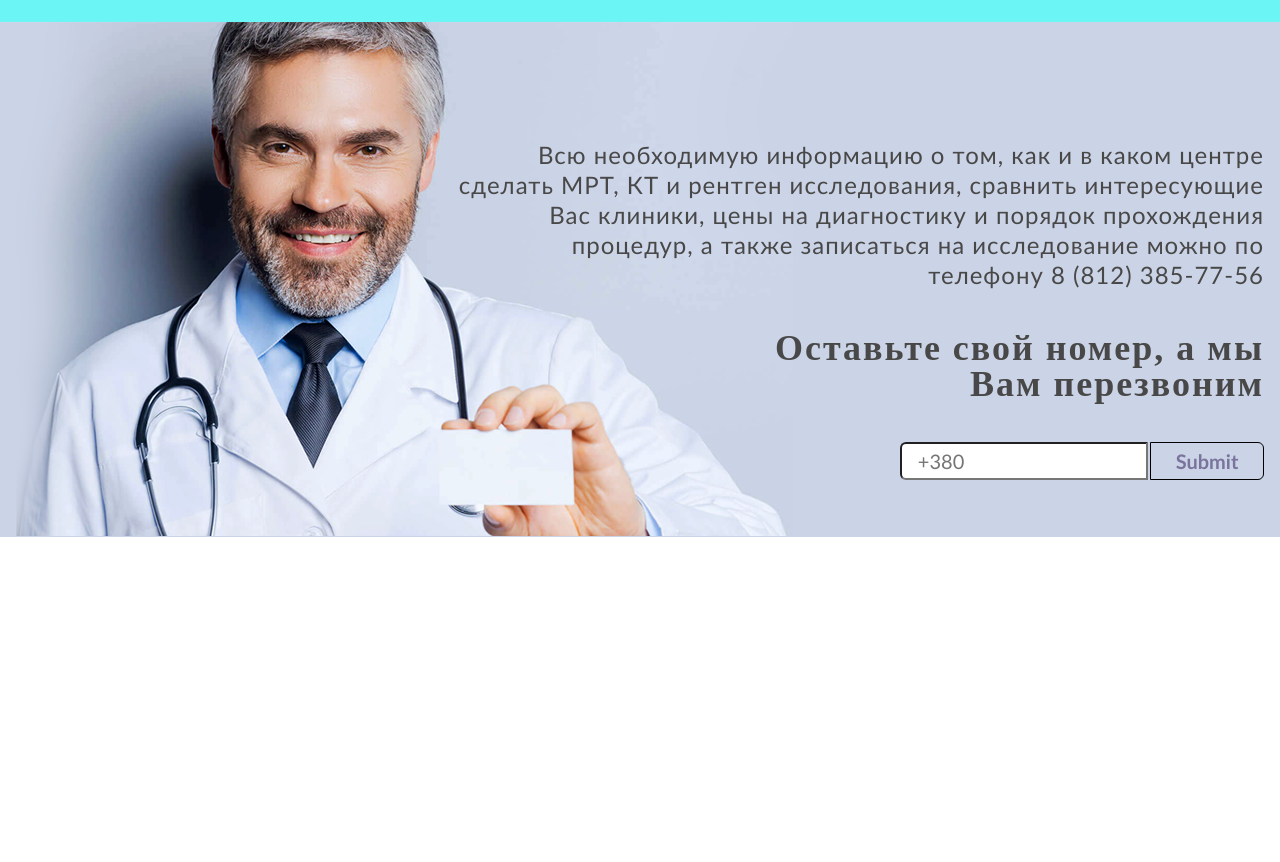
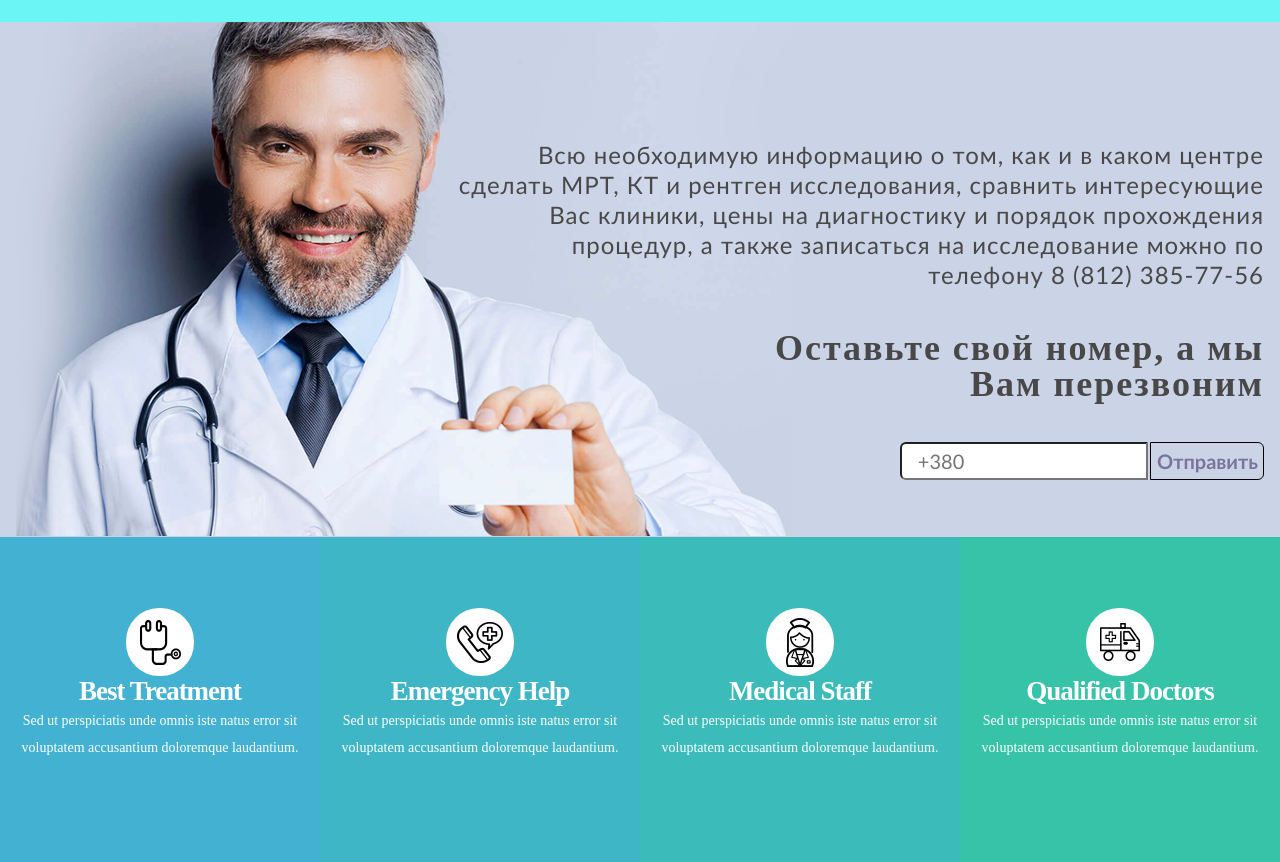
Before and after one commit to Diplot/src, a website: page index.html in a window 1280 px wide. Shown: the part 109-971 px from the top of the page. Before the commit the page ends 800 px from the top, so only its background shows below. Drawn offline with nearby package versions, Linux system fonts and the light colour scheme.

Commit message:
add 3 section

```diff
--- a/css/style.css
+++ b/css/style.css
@@ -155,6 +155,63 @@ header{
     font-family: "Calibri";
     font-weight: 600;
 }
+/* преимущества */
+.advantages{
+    position: relative;
+    background-color: #cbd4e6;
+}
+.advantages__menu{
+    margin: 0 auto;
+    display: flex;
+    justify-content: center;
+    flex-wrap: wrap;
+}
+.cube{
+    display: flex;
+    flex-direction: column;
+    align-items: center;
+    justify-content: center;
+    position: relative;
+}
+.best_treatment{
+    background-color: #43b1d2;
+}
+.emergency_help{
+    background-color: #3fb6c6;
+}
+.medical_staff{
+    background-color: #3cbbbb;
+}
+.qualified_doctors{
+    background-color: #37c3a8;
+
+}
+.cube__circle{
+    display: flex;
+    justify-content: center;
+    align-items: center;
+    width: 68px;
+    height: 68px;
+    border-radius: 33px;
+    background-color: #ffffff;
+}
+.cube h3{
+    font-size: 27px;
+    letter-spacing: -1px;
+    color: #ffffff;
+    font-family: "Myriad Pro";
+    font-weight: bold;
+    text-align: center;
+}
+.cube p{
+    width: 292px;
+    height: 84px;
+    font-size: 14px;
+    line-height: 27px;
+    color: #ffffff;
+    font-family: "Myriad Pro";
+    text-align: center;
+}
 @media (min-width: 320px) and (max-width: 575px) {
    /* шапка */
    header{
@@ -252,6 +309,11 @@ header{
     width: 110px;
     background-color: #cbd4e6;
  }
+
+ .cube{
+     width: 320px;
+     height: 320px;
+ }
 }
 
  @media (min-width: 576px) and (max-width: 767px) {
@@ -336,6 +398,10 @@ header{
         width: 110px;
         background-color: #cbd4e6;
      }
+     .cube{
+        width: 325px;
+        height: 325px;
+    }
  }
  @media (min-width: 768px) and (max-width: 991px) {
     header{
@@ -378,6 +444,10 @@ header{
         color: #fff;
         filter: drop-shadow(0px 0px 6px #000);
     }
+    .cube{
+        width: 325px;
+        height: 325px;
+    }
  }
  @media (min-width: 992px) and (max-width: 1199px) {
 
@@ -394,6 +464,13 @@ header{
     color: #fff;
     filter: drop-shadow(0px 0px 6px #000);
 }
+.advantages__menu{
+    justify-content: space-around;
+}
+.cube{
+    width: 360px;
+    height: 325px;
+}
 }
  @media (min-width: 1200px) {
      .menu {
@@ -409,7 +486,9 @@ header{
          top: 58px;
          padding: 16px;
      }
+     .cube{
+        width: 25%;
+        height: 325px;
+    }
  }
 /*банер с доктором*/
-
-}
--- a/index.html
+++ b/index.html
@@ -40,8 +40,8 @@
             </nav>
     </header>
 
-    <section class="recall">
-            <div class="recall__img"><img src="image/doc.png" alt="улыбающийся врач"></div>
+    <section class="recall" role="banner" aria-label="баннер">
+            <div class="recall__img"><img src="image/doc.png" alt="улыбающийся врач" role="img" alt="фоновое изображение баннера"></div>
             <div class="recall__content"></div>
                 <div class="recall__text">
                     <p class="recall__text-p">
@@ -51,43 +51,44 @@
                         процедур, а также записаться на исследование можно по<br>
                         телефону <span>8 (812) 385-77-56 </span>
                     </p>
-                    <form action="" class="recall__form">
+                    <form action="" class="recall__form" role="form" aria-label="форма перезвона">
                         <label for="recall__phone" class="form-title">Оставьте свой номер, а мы <br class="form-title__br">Вам перезвоним<br></label>
                         <input id="recall__phone" class="recall__input" type="tel" maxlength="13" autocomplete="none" placeholder="+380"
                                         pattern="\+380\(50|63|66|67|68|93|95|96|97|98|99)\d{7}" required>
-                        <input class="recall__button"type="submit"></input>
+                        <button class="recall__button"type="submit" role="button" aria-label="кнопка отправки номера телефона на перезвон">Отправить</button>
                     </form>
                 </div>
     </section>
-<!--
-    <section>
-        <nav>
-            <div>
-                <img src="image/stethoscope.png" alt="схематическое изображение стетоскопа">
+
+    <section class="advantages">
+        <nav class="advantages__menu">
+            <div class="cube best_treatment">
+                <figure class="cube__circle"><img src="image/stethoscope.png" alt="схематическое изображение стетоскопа"></figure>
                 <h3>Best Treatment</h3>
-                <p>Sed ut perspiciatis unde omnis iste natus error sit voluptatem </p>
+                <p>Sed ut perspiciatis unde omnis iste natus error sit voluptatem accusantium doloremque laudantium.</p>
             </div>
 
-            <div>
-                <img src="image/emergency_help.png" alt="схематическое изображение трубки телефона звонящей в клинику">
+            <div class="cube emergency_help">
+                <figure class="cube__circle"><img src="image/emergency_help.png" alt="схематическое изображение трубки телефона звонящей в клинику">
+                </figure>
                 <h3>Emergency Help</h3>
-                <p>Sed ut perspiciatis unde omnis iste natus error sit voluptatem </p>
+                <p>Sed ut perspiciatis unde omnis iste natus error sit voluptatem accusantium doloremque laudantium.</p>
             </div>
 
-            <div>
-                <img src="image/medical_staff.png" alt="схематическое изображение медицинского работника">
+            <div class="cube medical_staff">
+                <figure class="cube__circle"><img src="image/medical_staff.png" alt="схематическое изображение медицинского работника"></figure>
                 <h3>Medical Staff</h3>
-                <p>Sed ut perspiciatis unde omnis iste natus error sit voluptatem </p>
+                <p>Sed ut perspiciatis unde omnis iste natus error sit voluptatem accusantium doloremque laudantium.</p>
             </div>
 
-            <div>
-                <img src="image/car.png" alt="схематическое изображение машины скорой помощи">
+            <div class="cube qualified_doctors">
+                <figure class="cube__circle"><img src="image/car.png" alt="схематическое изображение машины скорой помощи"></figure>
                 <h3>Qualified Doctors</h3>
-                <p>Sed ut perspiciatis unde omnis iste natus error sit voluptatem</p>
+                <p>Sed ut perspiciatis unde omnis iste natus error sit voluptatem accusantium doloremque laudantium.</p>
             </div>
         </nav>
     </section>
-
+<!--
     <div id="tabs">
         <ul>
             <li><a href="#tab-mrt">МРТ</a></li>
```
